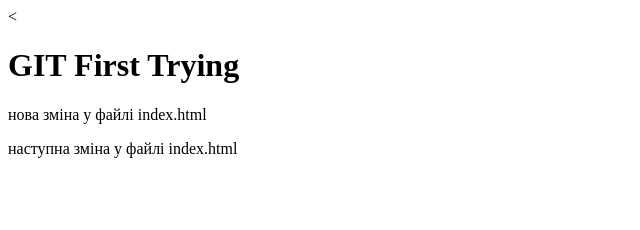
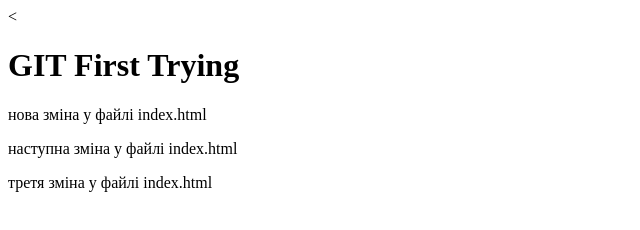
Before and after one commit to yakubonar/FirstRep, a plain HTML site: page index.html in a window 1280 px wide. Shown: the whole page, without its empty margins (0-640 px from the left). Drawn offline with Linux system fonts and the light colour scheme.

Commit message:
third commit

```diff
--- a/index.html
+++ b/index.html
@@ -8,5 +8,6 @@
 	<h1>GIT First Trying</h1>
 	<p>нова зміна у файлі index.html</p>
 	<p>наступна зміна у файлі index.html</p>
+	<p>третя зміна у файлі index.html</p>
 </body>
 </html>
```
